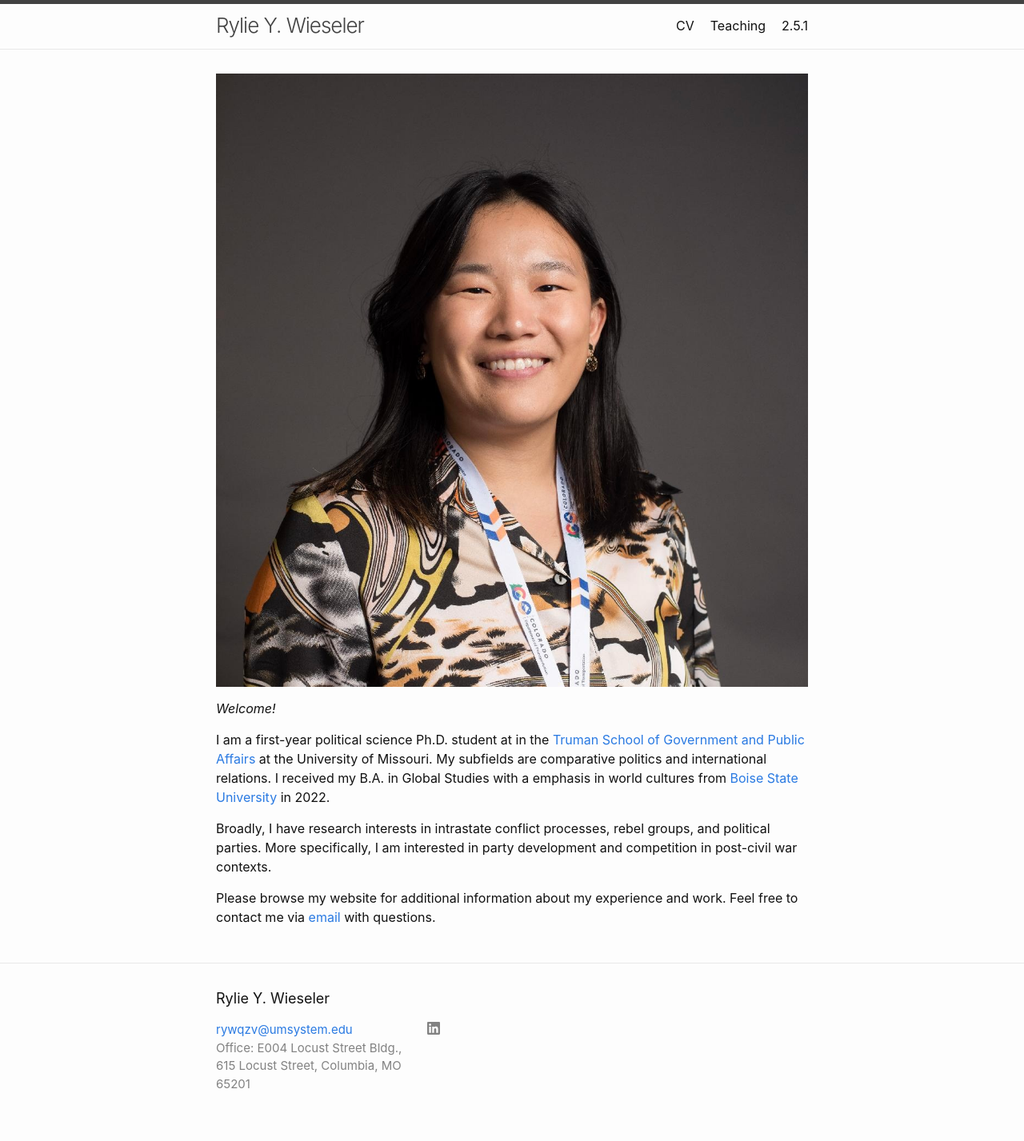
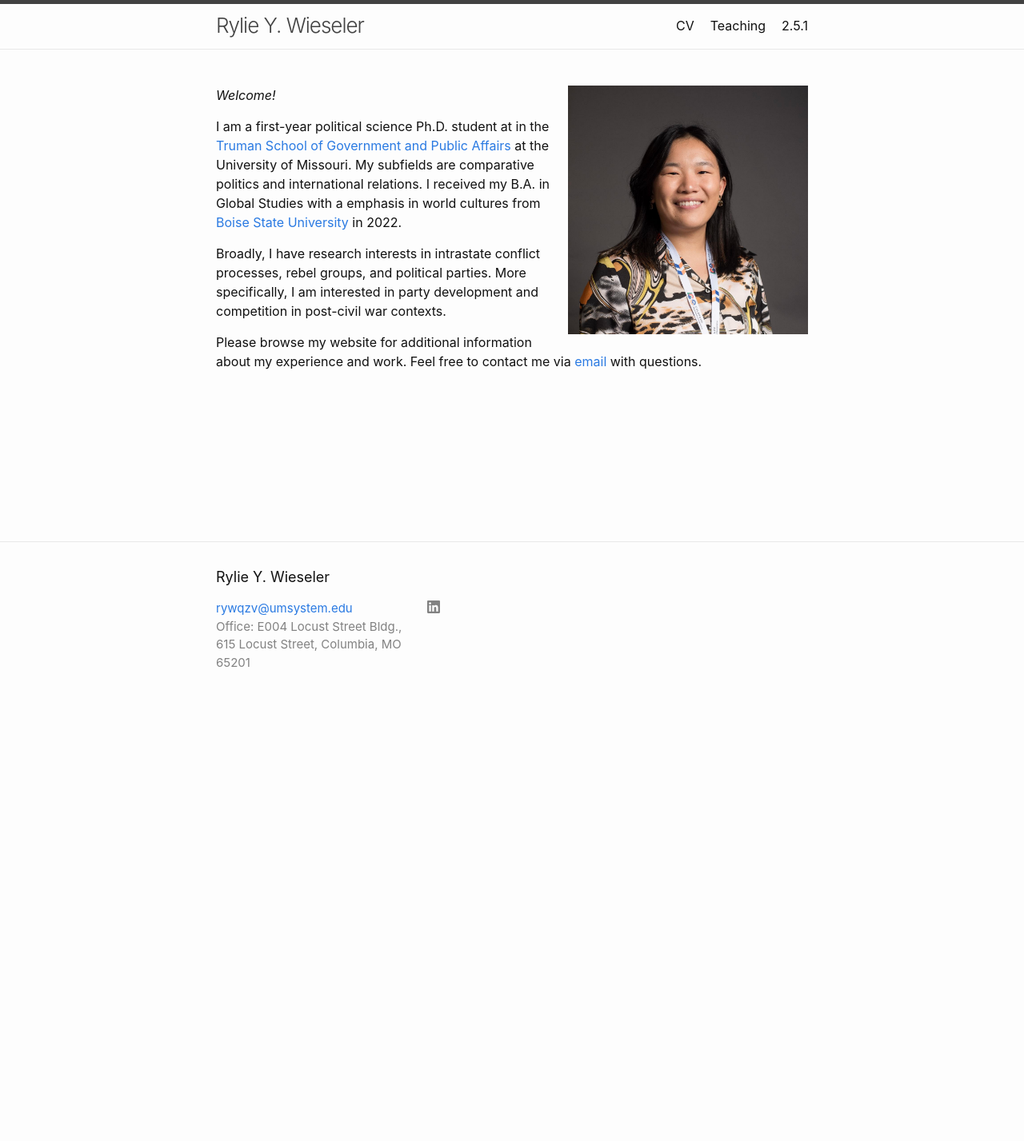
Before and after one commit to ryliewieseler/ryliewieseler.github.io, a Jekyll site: the page built from index.md, in a window 1280 px wide. Shown: the whole page at 80% size. Built offline with Jekyll 4.4.1, drawn with Linux system fonts in a browser that asks for light colours; after the commit the page ends 900 px from its top, so only the background shows below that.

Commit message:
Update index.md

```diff
--- a/index.md
+++ b/index.md
@@ -8,7 +8,7 @@
 layout: home
 ---
 
-![Alt text](files/wieseler.jpg)
+<img align="right" src="files/wieseler.jpg" width="300" />
 
 _Welcome!_
 
```
